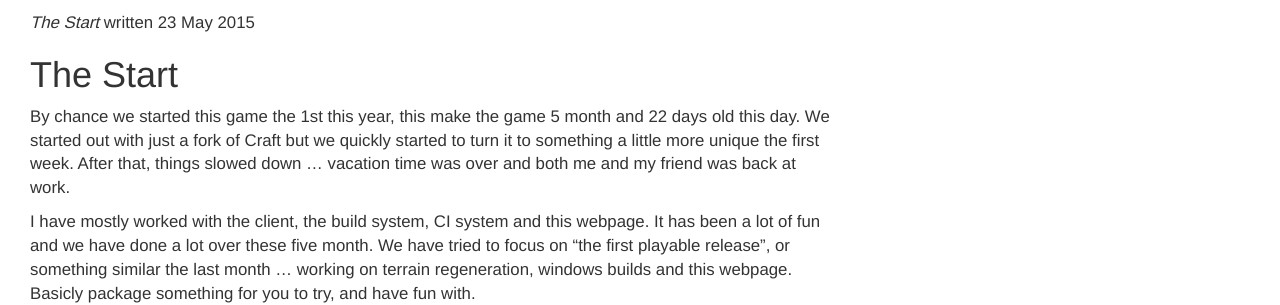
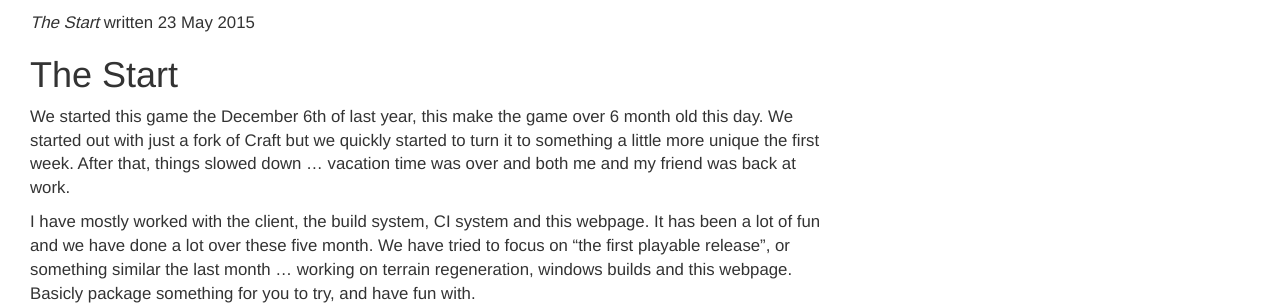
Before and after one commit to konstructs/konstructs.github.io, a Jekyll site: the page built from news.md, in a window 1280 px wide and 900 px high, scrolled down 2859 px. Shown: the part 153-458 px from the top of the window. Built offline with Jekyll 4.4.1, drawn with Linux system fonts in a browser that asks for light colours; nearby versions of some CDN libraries; Markdown is read by kramdown in place of the engine named in the settings.

Commit message:
We started the game 6/12, not 1/1.

```diff
--- a/_posts/2015-05-23-the-start.md
+++ b/_posts/2015-05-23-the-start.md
@@ -7,7 +7,7 @@ excerpt: The first news
 
 # The Start
 
-By chance we started this game the 1st this year, this make the game 5 month and 22 days old this day. We started out with just a fork of Craft but we quickly started to turn it to something a little more unique the first week. After that, things slowed down … vacation time was over and both me and my friend was back at work.
+We started this game the December 6th of last year, this make the game over 6 month old this day. We started out with just a fork of Craft but we quickly started to turn it to something a little more unique the first week. After that, things slowed down … vacation time was over and both me and my friend was back at work.
 
 I have mostly worked with the client, the build system, CI system and this webpage. It has been a lot of fun and we have done a lot over these five month. We have tried to focus on “the first playable release”, or something similar the last month … working on terrain regeneration, windows builds and this webpage. Basicly package something for you to try, and have fun with.
 
--- a/about.md
+++ b/about.md
@@ -6,7 +6,7 @@ permalink: about/
 
 # The beginning
 
-It all started a winter day the 1st of january 2015 in Stockholm, Sweden.
+It all started a winter day the around the new year 2014/2015 in Stockholm, Sweden.
 Two friends started to tinker and experiment with a game written by
 Michael Fogleman called Craft. Our visions started to take shape and we
 quickly realized that our take on the game was very different compared to
```
